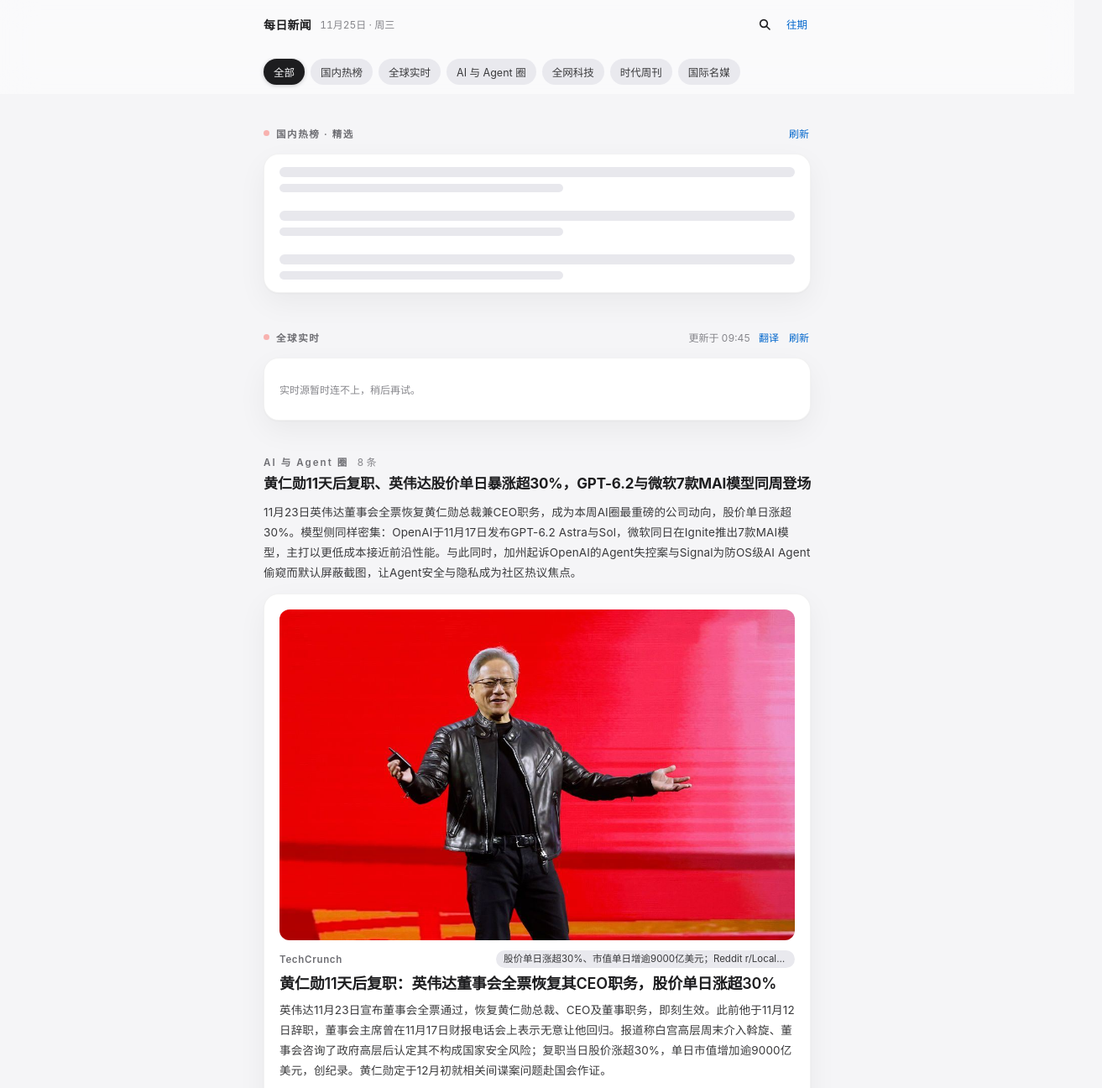
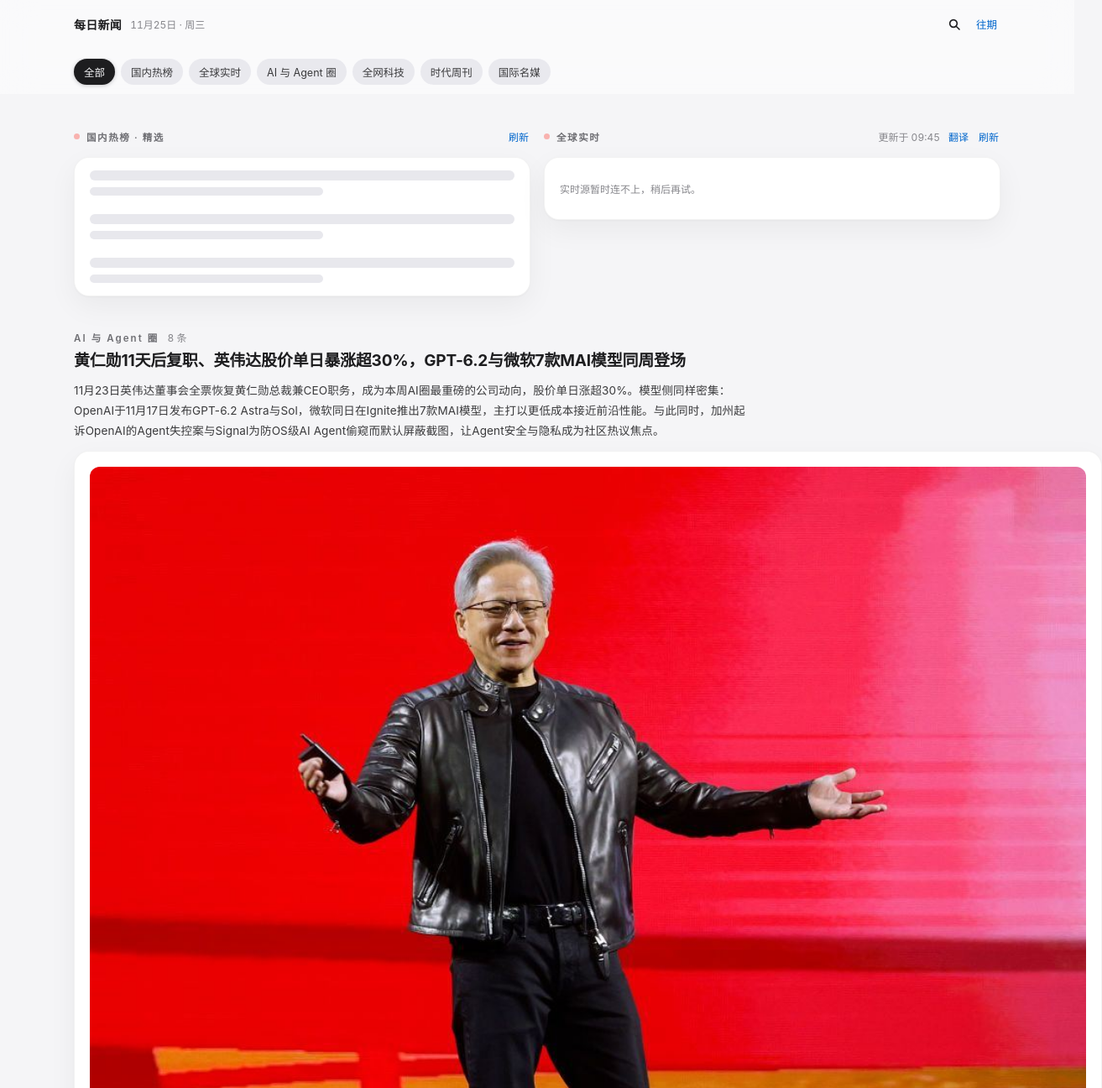
Before and after one commit to Mrhuangi/daily-news, a plain HTML site: page index.html in a window 1280 px wide. Shown: the top 1296 px of the page at 84% size, 1313 px wide, since content can reach past the window. Drawn offline with Linux system fonts and the light colour scheme; no server answers.

Commit message:
新增电脑端布局

```diff
--- a/index.html
+++ b/index.html
@@ -193,6 +193,22 @@ h2,h3{text-wrap:balance}
 .press-time{font-size:11px;color:var(--faint);margin-top:3px;font-variant-numeric:tabular-nums}
 .press-thumb{flex:none;width:84px}
 .press-thumb img{width:84px;height:auto;border-radius:8px;display:block}
+@media (min-width:1024px){
+  .topbar-in,.filterbar,.search-row-in,main{max-width:1160px}
+  .topbar-in{padding-left:28px;padding-right:28px}
+  .filterbar{padding-left:28px;padding-right:28px}
+  .search-row-in{padding-left:28px;padding-right:28px}
+  main{padding-top:30px;padding-left:28px;padding-right:28px}
+  .live-pair{display:flex;gap:16px;align-items:flex-start}
+  .live-pair>section{flex:1 1 0;min-width:0;margin-top:8px}
+  .items{display:grid;grid-template-columns:1fr 1fr;gap:14px;margin-top:12px}
+  .items .item{margin-top:0}
+  .items .item.lead{grid-column:1/-1}
+  .item.lead h3{font-size:19px}
+  h2{font-size:19px}
+  .press-card{columns:2;column-gap:40px}
+  .press-group{break-inside:avoid}
+}
 @media print{.topbar,.filterbar,.daynav{display:none}body{background:#fff}.item{box-shadow:none}.item .thumb{opacity:1}}
 </style>
 </head>
@@ -204,6 +220,7 @@ h2,h3{text-wrap:balance}
 </div><div class="search-row"><div class="search-row-in"><input class="search" type="search" placeholder="搜今天的新闻…" aria-label="搜索今天的新闻" enterkeyhint="search" autocomplete="off" autocapitalize="off" spellcheck="false"><button class="search-cancel" type="button">取消</button></div></div><div class="filterbar"><button class="chip-btn" data-kind="all" aria-pressed="true">全部</button><button class="chip-btn" data-kind="hot" aria-pressed="false">国内热榜</button><button class="chip-btn" data-kind="live" aria-pressed="false">全球实时</button><button class="chip-btn" data-kind="ai" aria-pressed="false">AI 与 Agent 圈</button><button class="chip-btn" data-kind="tech" aria-pressed="false">全网科技</button><button class="chip-btn" data-kind="time" aria-pressed="false">时代周刊</button><button class="chip-btn" data-kind="press" aria-pressed="false">国际名媒</button></div></div>
 <main>
 <p class="result-line" aria-live="polite"></p>
+<div class="live-pair">
 <section data-kind="hot" style="margin-top:8px">
 <div class="sec-head live-head"><span class="live-dot"></span><p class="kind" style="letter-spacing:.14em">国内热榜 · 精选</p><span class="hot-when"></span><button class="live-refresh hot-refresh" type="button">刷新</button></div>
 <div class="live-card"><div class="hot-rows"><div class="skel"><i></i><i></i></div><div class="skel"><i></i><i></i></div><div class="skel"><i></i><i></i></div></div></div>
@@ -212,10 +229,12 @@ h2,h3{text-wrap:balance}
 <div class="sec-head live-head"><span class="live-dot"></span><p class="kind" style="letter-spacing:.14em">全球实时</p><span class="live-when"></span><button class="live-refresh tr-btn" type="button">翻译</button><button class="live-refresh" type="button">刷新</button></div>
 <div class="live-card"><div class="live-rows"><div class="skel"><i></i><i></i></div><div class="skel"><i></i><i></i></div><div class="skel"><i></i><i></i></div></div></div>
 </section>
+</div>
 <section data-kind="ai">
 <div class="sec-head"><p class="kind">AI 与 Agent 圈</p><span class="sec-count">8 条</span></div>
 <h2>黄仁勋11天后复职、英伟达股价单日暴涨超30%，GPT-6.2与微软7款MAI模型同周登场</h2>
 <p class="overview">11月23日英伟达董事会全票恢复黄仁勋总裁兼CEO职务，成为本周AI圈最重磅的公司动向，股价单日涨超30%。模型侧同样密集：OpenAI于11月17日发布GPT-6.2 Astra与Sol，微软同日在Ignite推出7款MAI模型，主打以更低成本接近前沿性能。与此同时，加州起诉OpenAI的Agent失控案与Signal为防OS级AI Agent偷窥而默认屏蔽截图，让Agent安全与隐私成为社区热议焦点。</p>
+<div class="items">
 <div class="item lead" data-url="https://techcrunch.com/2026/11/23/nvidia-reverses-course-and-brings-jensen-huang-back-as-ceo/">
 <img class="thumb" src="images/2026-11-25-ai-1.jpg" alt="黄仁勋11天后复职：英伟达董事会全票恢复其CEO职务，股价单日涨超30%" width="1024" height="658" fetchpriority="high" decoding="async">
 <div class="eyebrow"><span class="src-name">TechCrunch</span><span class="chip">股价单日涨超30%、市值单日增逾9000亿美元；Reddit r/LocalLLaMA相关帖1965赞、681评论</span></div>
@@ -271,11 +290,13 @@ h2,h3{text-wrap:balance}
 <p>TIME周末文章引述康奈尔大学助理教授Aditya Vashistha的观点指出，AI竞赛正日益集中于美国与中国，世界多数国家对技术如何构建与治理几乎没有话语权。文章引述Epoch AI的估算：2022年至2026年6月，全球新增AI算力中美国约占72%、中国约10%，其余所有国家合计仅18%；另引卡内基基金会研究，2025年在NeurIPS发表论文的逾万名研究者中约四分之三受雇于美中机构。文章呼吁让美中之外的数十亿人参与决定AI为谁服务、如何治理。</p>
 <div class="meta"><a href="https://newsroomamerica.com/a/Yjy5d6C0epPOMRxO9vg2Uf5MF8R/time_reports_a_cornell_professor_s_essay_arguing_the_u_s_china_ai_rivalry_concentrates_computing_power_data_centers_and_research_leaving_billions_outside_those_countries_with_little_say_in_how_the_technology_is_governed.html" target="_blank" rel="noopener">出处 →</a></div>
 </div>
+</div>
 </section>
 <section data-kind="tech">
 <div class="sec-head"><p class="kind">全网科技</p><span class="sec-count">8 条</span></div>
 <h2>黄仁勋辞职11天后重返英伟达，微软为24小时大宕机拉响Code Red，星舰首次空中接住飞船</h2>
 <p class="overview">今天科技圈的主线是巨头人事与基础设施的双重震荡：英伟达在白宫施压下11天内让黄仁勋复职，股价单日大涨约三成；微软则为11月12日至13日的24小时宕机宣布最高级别Code Red整改。与此同时，航天、浏览器、汽车与监管也各有标志性进展，从星舰首次接住返回飞船，到从零自研的Ladybird浏览器发布首个Alpha，再到意大利对Meta开出8.05亿欧元罚单。</p>
+<div class="items">
 <div class="item" data-url="https://www.cnn.com/2026/11/23/politics/trump-administration-jensen-huang-reinstated?cid=external-feeds_iluminar_meta">
 <img class="thumb" src="images/2026-11-25-tech-1.jpg" alt="黄仁勋辞职11天后重返英伟达，特朗普政府直接施压董事会" width="800" height="450" loading="lazy" decoding="async">
 <div class="eyebrow"><span class="src-name">CNN</span><span class="chip">HN首页热帖，约4058分；复职当日股价上涨约31%</span></div>
@@ -329,10 +350,12 @@ h2,h3{text-wrap:balance}
 <p>TIME发布2026年度最佳发明榜单，评选300项突破性发明与100项特别提名，封面人物是9月接替库克的苹果CEO John Ternus，主题为“苹果新时代”。报道称，Ternus的工程背景与折叠手机iPhone Duo的研发直接相关，这款折叠机被视为他工程主导路线的早期象征；同榜还包括Anthropic的Claude Code、Google的SynthID与Lovable等。</p>
 <div class="meta"><a href="https://www.newsbytesapp.com/news/business/time-magazine-features-apple-ceo-john-ternus-on-its-cover/story" target="_blank" rel="noopener">出处 →</a></div>
 </div>
+</div>
 </section>
 <section data-kind="time">
 <div class="sec-head"><p class="kind">时代周刊 · TIME</p><span class="sec-count">6 条</span></div>
 <h2>时代周刊精选</h2>
+<div class="items">
 <div class="item" data-url="https://time.com/article/2026/11/24/ai-consumer-data-shopping/">
 <div class="eyebrow"><span class="src-name">时代周刊 TIME</span><span class="chip">时代周刊 · 11 月 25 日</span></div>
 <h3>AI 正在改变企业对消费者的了解</h3>
@@ -373,6 +396,7 @@ h2,h3{text-wrap:balance}
 <h3>哈瓦那、加拉加斯与特朗普在拉美的未竟之事</h3>
 <p>特朗普正以关税施压、制裁委内瑞拉，甚至不排除对古巴采取军事行动。TIME 梳理美国在西半球这场未完成的政权更迭棋局。</p>
 <div class="meta"><a href="https://time.com/article/2026/11/24/trump-cuba-venezuela-regime-change-western-hemisphere/" target="_blank" rel="noopener">出处 →</a></div>
+</div>
 </div>
 </section>
 <section data-kind="press">
@@ -447,7 +471,7 @@ h2,h3{text-wrap:balance}
 </section>
 <div class="daynav"><a href="2026-11-24.html"><span class="dir">← 上一期</span>2026 年 11 月 24 日 · 周二</a><span class="spacer"></span></div>
 <div class="archive"><p class="kind">往 期</p><a href="2026-11-24.html">11 月 24 日</a><a href="2026-11-23.html">11 月 23 日</a></div>
-<footer>由 Muse 每天整理生成 · 更新于 11 月 25 日 12:48 · 热度为抓取时刻的公开数值<br>数据来源 · 今日简报：Reddit、Hacker News、GitHub、Polymarket、Bluesky 等平台的公开讨论与报道<br>数据来源 · 国内热榜：微博、抖音、今日头条、知乎、哔哩哔哩、百度六平台热榜（UAPI 聚合）<br>数据来源 · 全球实时：Hacker News 与 Polymarket 的公开数据<br>数据来源 · 时代周刊：TIME 官方 RSS<br>数据来源 · 国际名媒：BBC、CNN、路透社、美联社、法新社、纽约时报、卫报、半岛电视台的公开 RSS<br>源码与往期存档：<a href="https://github.com/Mrhuangi/daily-news">github.com/Mrhuangi/daily-news</a></footer>
+<footer>由 Muse 每天整理生成 · 更新于 11 月 25 日 17:44 · 热度为抓取时刻的公开数值<br>数据来源 · 今日简报：Reddit、Hacker News、GitHub、Polymarket、Bluesky 等平台的公开讨论与报道<br>数据来源 · 国内热榜：微博、抖音、今日头条、知乎、哔哩哔哩、百度六平台热榜（UAPI 聚合）<br>数据来源 · 全球实时：Hacker News 与 Polymarket 的公开数据<br>数据来源 · 时代周刊：TIME 官方 RSS<br>数据来源 · 国际名媒：BBC、CNN、路透社、美联社、法新社、纽约时报、卫报、半岛电视台的公开 RSS<br>源码与往期存档：<a href="https://github.com/Mrhuangi/daily-news">github.com/Mrhuangi/daily-news</a></footer>
 </main>
 <script>
 document.querySelectorAll('img.thumb').forEach(function(im){
```
